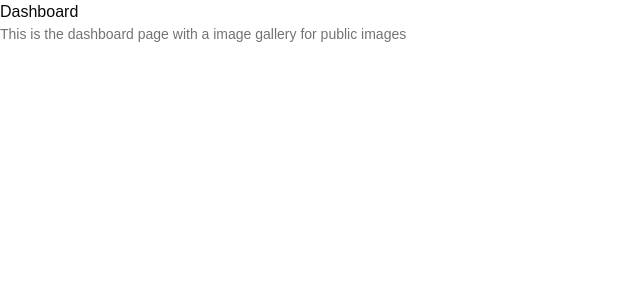
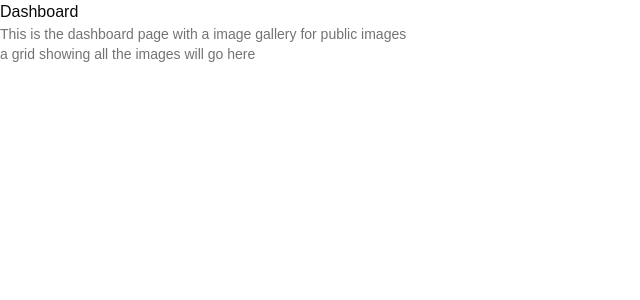
Before and after one commit to vmarinhodev/imaginarium, a Next.js app: page /dashboard in a window 1280 px wide. Shown: the top 300 px of the page, without its empty margins (0-640 px from the left). Built offline with nearby package versions, Linux system fonts and the light colour scheme.

Commit message:
cleaned page

```diff
--- a/app/dashboard/page.tsx
+++ b/app/dashboard/page.tsx
@@ -5,6 +5,9 @@ export default function Dashboard() {
             <p className="text-sm text-neutral-500">
             This is the dashboard page with a image gallery for public images
           </p>
+          <p className="text-sm text-neutral-500">
+            a grid showing all the images will go here
+          </p>
         </div>
     )
 };
```
